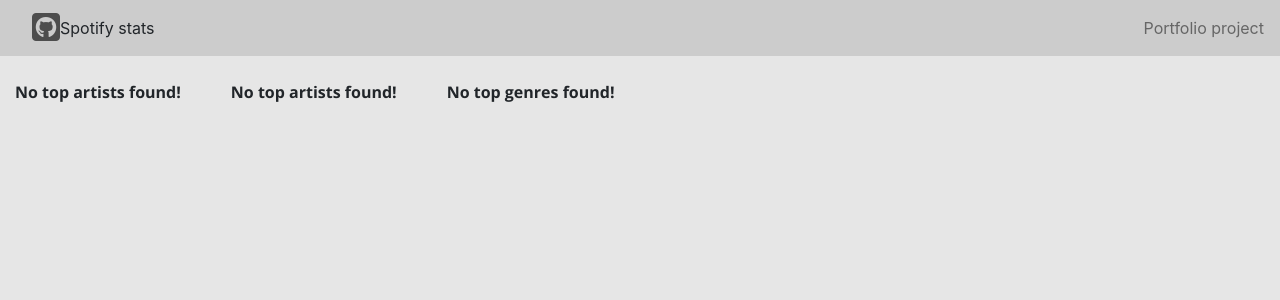
After one commit to jakubvod/spotipy_flask, a Flask app: template templates/get_stats.html in a window 1280 px wide. The commit adds this page. Shown: the top 300 px of the page. Run offline with Flask 3, Linux system fonts and the light colour scheme; the template is opened without the code that fills it, so the values that code supplies are empty; some libraries are stand-ins or nearby versions.

Commit message:
Change whole app (now it's for spotify stats) + add client_id and secret to .env

```diff
--- a/main.py
+++ b/main.py
@@ -1,9 +1,31 @@
-from flask import Flask, render_template, Blueprint, redirect, url_for, request, session, flash
+from flask import Flask, render_template, redirect, url_for, request, session, flash
+from collections import Counter
 from spotipy import Spotify
 from spotipy.oauth2 import SpotifyOAuth
-import os
+from spotipy.cache_handler import FlaskSessionCacheHandler
+from dotenv import load_dotenv
+import os, random
 
 app = Flask(__name__)
+app.secret_key = os.urandom(64)
+
+load_dotenv()
+CLIENT_ID = os.environ.get("CLIENT_ID")
+CLIENT_SECRET = os.environ.get("CLIENT_SECRET")
+REDIRECT_URI = os.environ.get("REDIRECT_URI")
+SCOPE = 'user-top-read'
+
+# Takes care of tokens
+cache_handler = FlaskSessionCacheHandler(session)
+
+oauth = SpotifyOAuth(
+    client_id=CLIENT_ID,
+    client_secret=CLIENT_SECRET,
+    redirect_uri=REDIRECT_URI, scope=SCOPE,
+    cache_handler=cache_handler,
+    show_dialog=True
+)
+sp = Spotify(oauth_manager=oauth)
 
 @app.route("/")
 def home():
@@ -11,7 +33,35 @@ def home():
 
 @app.route("/auth")
 def auth():
-    return render_template("auth.html")
+    if not oauth.validate_token(cache_handler.get_cached_token()):
+        return redirect(oauth.get_authorize_url())
+    return redirect(url_for('get_stats'))
+
+@app.route("/callback")
+def callback():
+   oauth.get_access_token(request.args['code'])
+   return redirect(url_for('get_stats'))
+
+@app.route("/get_stats")
+def get_stats():
+    if not oauth.validate_token(cache_handler.get_cached_token()):
+        return redirect(oauth.get_authorize_url())
+
+    top_artists = sp.current_user_top_artists(limit=30, time_range='short_term')["items"]
+    top_tracks = sp.current_user_top_tracks(limit=30, time_range='short_term')["items"]
+
+    if len(top_artists) != 0 and len(top_tracks) != 0:
+        top_artists_names = [top_artist["name"] for top_artist in top_artists]
+        top_tracks_names = [top_track["name"] for top_track in top_tracks]
+
+        genres_counter: dict[str, int] = {}
+        for top_artist in top_artists:
+            for genre in top_artist["genres"]:
+                genres_counter[genre] = genres_counter.get(genre, 0) + 1
+        genres_counter = Counter(genres_counter)
+        top_5_genres = genres_counter.most_common(5)
+        genres_result = [genre for genre, count in top_5_genres]
+    return render_template("get_stats.html", top_artists=top_artists_names, top_tracks=top_tracks_names, top_genres=genres_result)
 
 if __name__ == "__main__":
-    app.run(debug=True)
+    app.run(port=8888)
--- a/static/css/main.css
+++ b/static/css/main.css
@@ -51,6 +51,17 @@ body {
 .fa-brands.fa-square-github.fa-2x:hover {
     color: hsl(0, 0%, 20%);
 }
+.artists_container li{
+    font-family:  "Open Sans";
+}
+.artists_container p{
+    font-family: "Open Sans";
+    font-weight: bold;
+}
+.artists_container {
+    display: flex;
+    gap: 50px;
+}
 
 @keyframes Glow {
     50%{box-shadow: 0px 0px 5px black;}
--- a/templates/base.html
+++ b/templates/base.html
@@ -15,7 +15,7 @@
     <!-- Bootstrap navbar -->
 
     <nav class="navbar navbar-expand-lg navbar-light bg-light">
-        <a class="navbar-brand"> <a href="https://github.com/jakubvod/spotipy_flask.git" target="_blank"><i class="fa-brands fa-square-github fa-2x"></i> </a> Discovery playlist </a>
+        <a class="navbar-brand"> <a href="https://github.com/jakubvod/spotipy_flask.git" target="_blank"><i class="fa-brands fa-square-github fa-2x"></i> </a> Spotify stats </a>
         <button class="navbar-toggler" type="button" data-toggle="collapse" data-target="#navbarText" aria-controls="navbarText" aria-expanded="false" aria-label="Toggle navigation">
             <span class="navbar-toggler-icon"></span>
         </button>
--- /dev/null
+++ b/templates/get_stats.html
@@ -0,0 +1,44 @@
+{% extends "base.html" %}
+{% block title %} Get Stats {% endblock %}
+{% block content %}
+    <br>
+    <div class="artists_container">
+        <div>
+            {% if  top_artists|length == 0 %}
+                <p> No top artists found! </p>
+            {% else %}
+            <p> Top artists past 1 month: </p>
+                <ol>
+                {% for i in range(top_artists|length) %}
+                    <li> {{ top_artists[i] }} </li>
+                {% endfor %}
+                </ol>
+            {% endif %}
+        </div>
+        <div>
+            {% if  top_tracks|length == 0 %}
+                <p> No top artists found! </p>
+            {% else %}
+            <p> Top tracks past 1 month: </p>
+                <ol>
+                {% for i in range(top_tracks|length) %}
+                    <li> {{ top_tracks[i] }} </li>
+                {% endfor %}
+                </ol>
+            {% endif %}
+        </div>
+        <div>
+            {% if  top_genres|length == 0 %}
+                <p> No top genres found! </p>
+            {% else %}
+            <p> Top genres past 1 month: </p>
+                <ol>
+                {% for i in range(top_genres|length) %}
+                    <li> {{ top_genres[i] }} </li>
+                {% endfor %}
+                </ol>
+            {% endif %}
+        </div>
+    </div>
+
+{% endblock %}
--- a/templates/home.html
+++ b/templates/home.html
@@ -1,14 +1,14 @@
 {% extends "base.html" %}
-{% block title %} Discovery playlist {% endblock %}
+{% block title %} Spotify stats {% endblock %}
 {% block content %}
 
 <div class="center-container">
     <div id="welcome-text">
-        <h1> Get your discovery playlist now! </h1>
+        <h1> Get your spotify stats now! </h1>
     </div>
     <i class="fa-brands fa-spotify fa-10x" style="color: #1ed760;"></i>
     <div class="action-button">
-        <h1> <a href="auth"> Generate playlist </a> </h1>
+        <h1> <a href="auth"> Generate stats from the last month </a> </h1>
     </div>
 </div>
 
```
